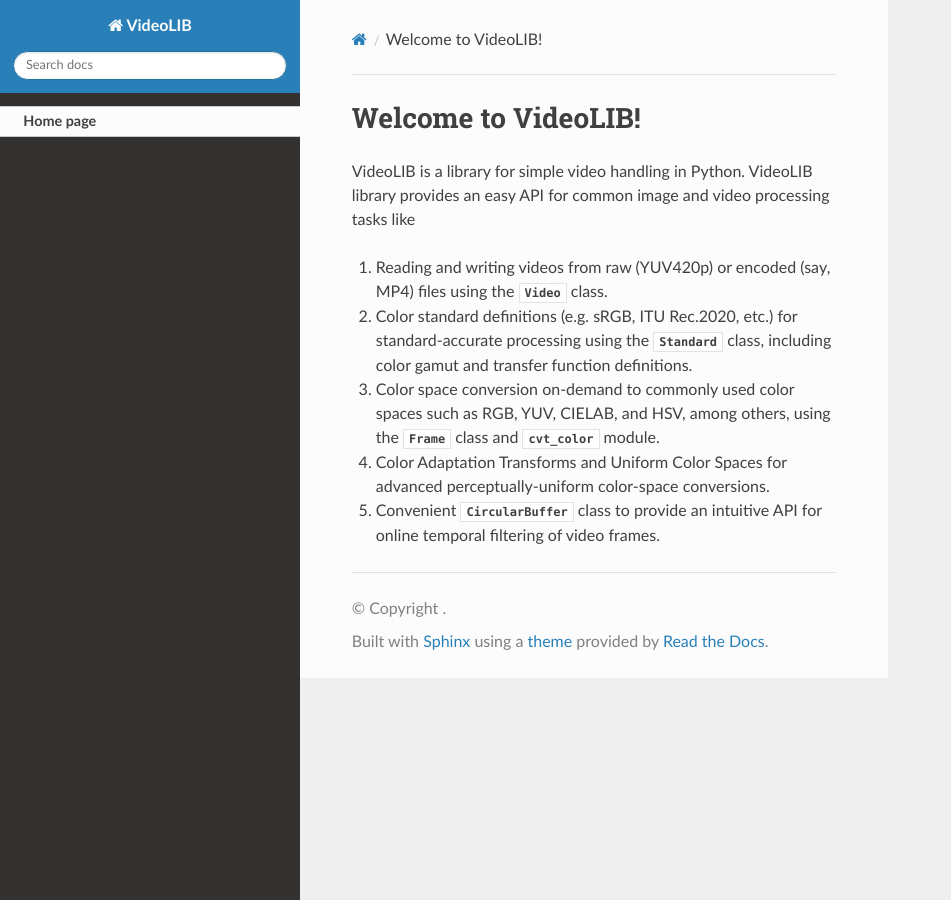
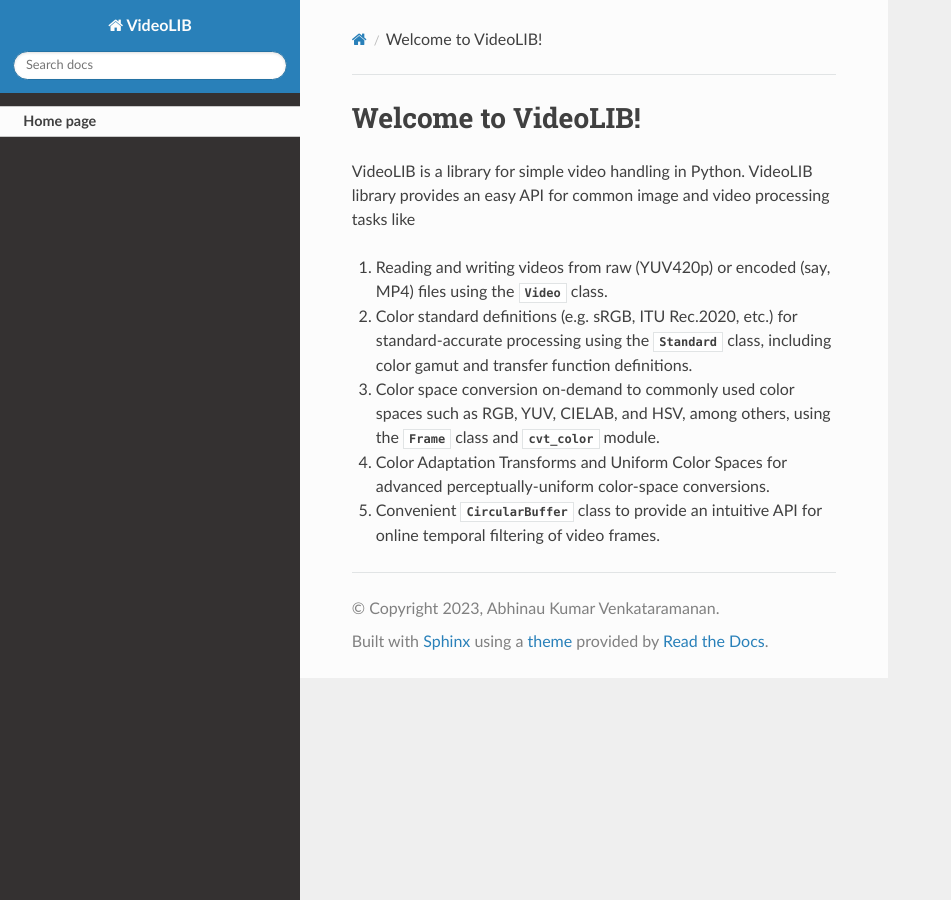
Before and after one commit to abhinaukumar/videolib, a Sphinx documentation site: the page built from docs/index.rst, in a window 1280 px wide. Shown: the whole page, without its empty margins (0-951 px from the left). Built offline with Sphinx 7.4.7 and the Read the Docs theme 2.0.0, drawn with Linux system fonts in a browser that asks for light colours; pages that are not in the unit, such as notebooks, are missing from menus.

Commit message:
Updated author and copyright info

```diff
--- a/docs/conf.py
+++ b/docs/conf.py
@@ -17,7 +17,8 @@
 # -- Project information -----------------------------------------------------
 
 project = 'VideoLIB'
-author = 'abhinaukumar'
+author = 'Abhinau Kumar'
+copyright = '2023, Abhinau Kumar Venkataramanan'
 
 # The full version, including alpha/beta/rc tags
 release = '0.1.2'
```
